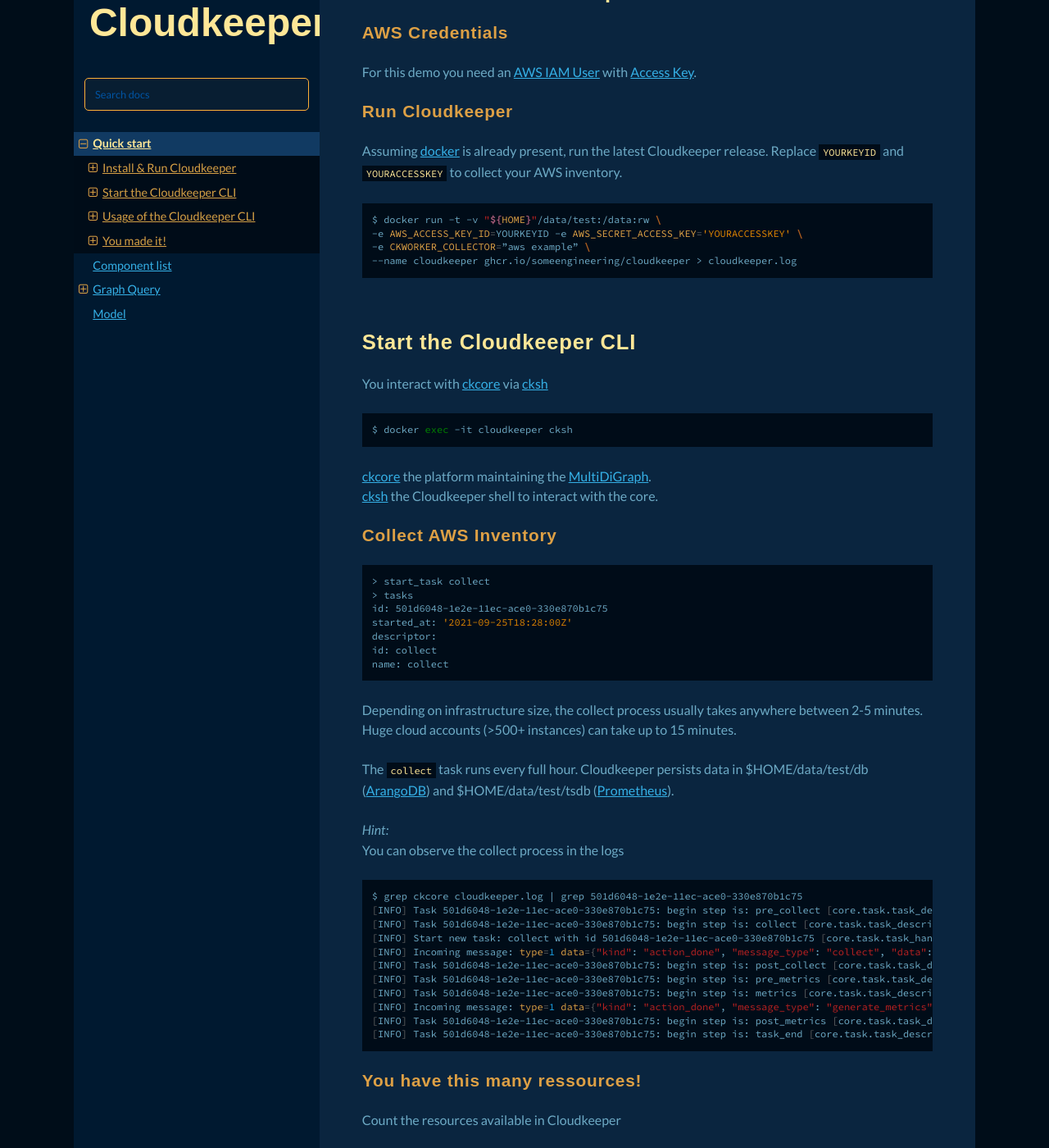
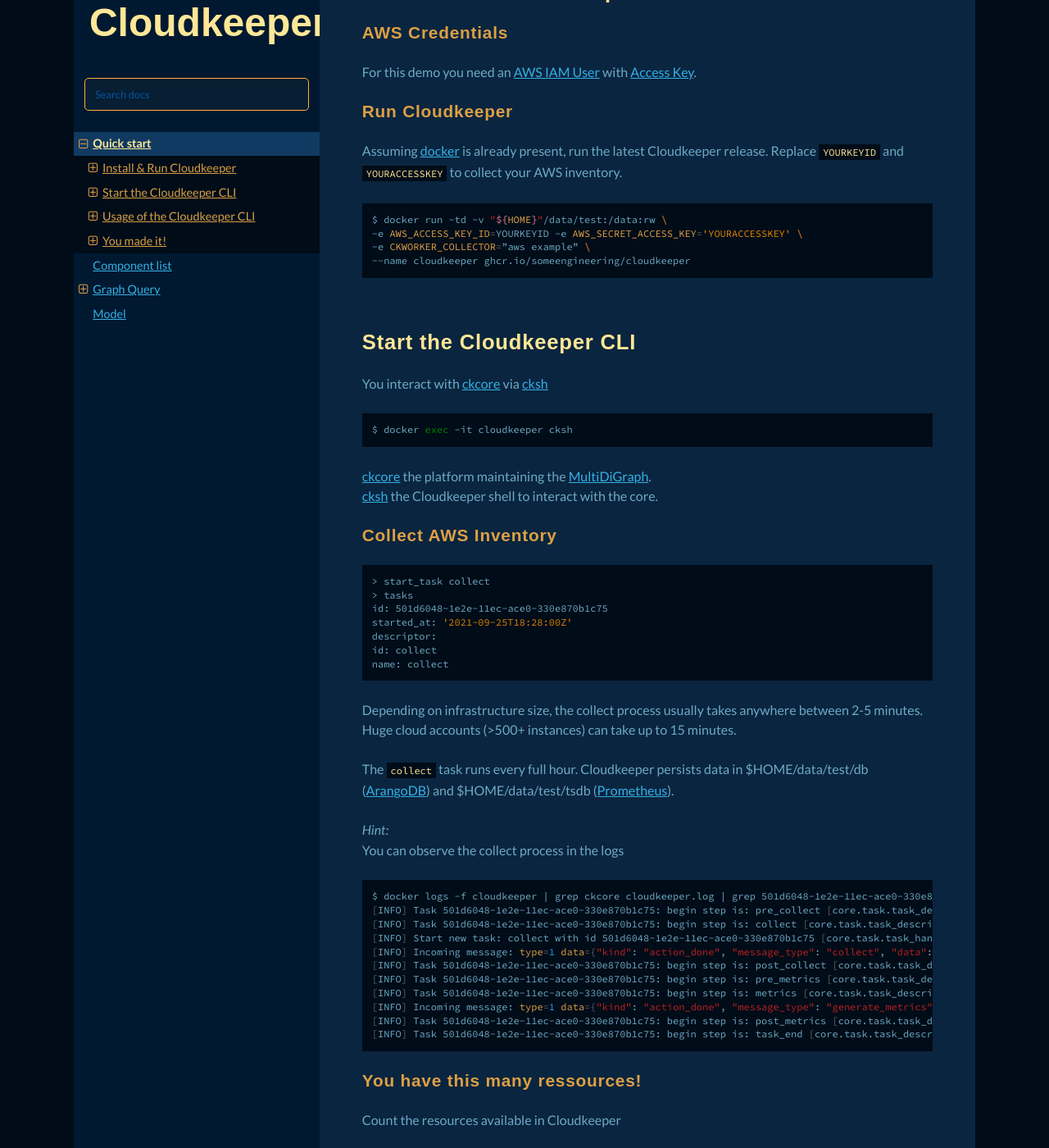
Before and after one commit to someengineering/fixinventory, a Sphinx documentation site: the page built from docs/source/start.rst, in a window 1280 px wide and 1400 px high, scrolled down 563 px. Shown: the whole window at 82% size. Built offline with Sphinx 7.4.7 and the Read the Docs theme 2.0.0, drawn with Linux system fonts in a browser that asks for light colours; some web fonts are replaced.

Commit message:
[docs] improve quickstart documentation for improved docker start and log reading

```diff
--- a/docs/source/start.rst
+++ b/docs/source/start.rst
@@ -28,10 +28,10 @@
 
 ::
 
-    $ docker run -t -v "${HOME}"/data/test:/data:rw \
+    $ docker run -td -v "${HOME}"/data/test:/data:rw \
     -e AWS_ACCESS_KEY_ID=YOURKEYID -e AWS_SECRET_ACCESS_KEY='YOURACCESSKEY' \
     -e CKWORKER_COLLECTOR=”aws example” \
-    --name cloudkeeper ghcr.io/someengineering/cloudkeeper > cloudkeeper.log
+    --name cloudkeeper ghcr.io/someengineering/cloudkeeper
 
 
 Start the Cloudkeeper CLI
@@ -69,7 +69,7 @@
 
 ::
 
-    $ grep ckcore cloudkeeper.log | grep 501d6048-1e2e-11ec-ace0-330e870b1c75
+    $ docker logs -f cloudkeeper | grep ckcore cloudkeeper.log | grep 501d6048-1e2e-11ec-ace0-330e870b1c75
     [INFO] Task 501d6048-1e2e-11ec-ace0-330e870b1c75: begin step is: pre_collect [core.task.task_description]
     [INFO] Task 501d6048-1e2e-11ec-ace0-330e870b1c75: begin step is: collect [core.task.task_description]
     [INFO] Start new task: collect with id 501d6048-1e2e-11ec-ace0-330e870b1c75 [core.task.task_handler]
```
